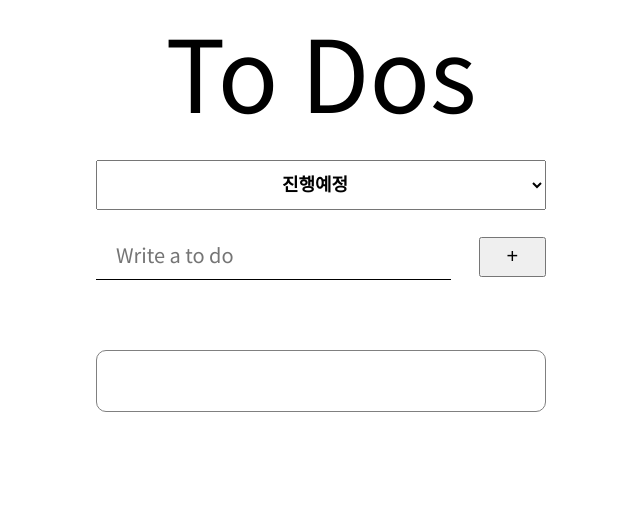
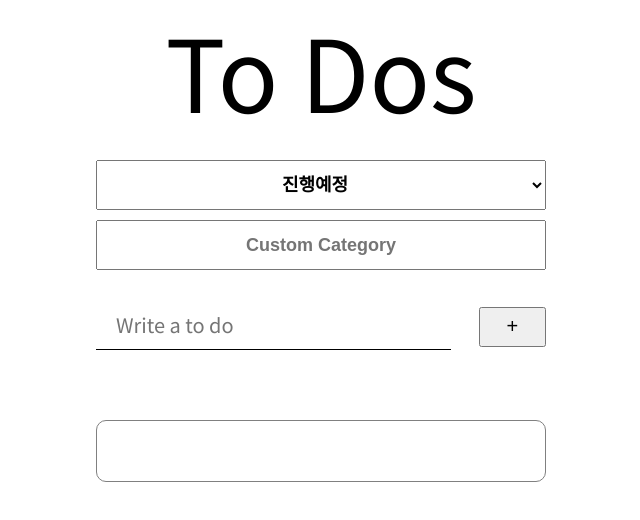
Before and after one commit to wonyj0228/simple-todo, a React (Create React App) app: page / in a window 1280 px wide. Shown: the top 520 px of the page, without its empty margins (319-959 px from the left). Built offline with nearby package versions, Linux system fonts and the light colour scheme.

Commit message:
커스텀카테고리 기능 추가

```diff
--- a/src/atoms.tsx
+++ b/src/atoms.tsx
@@ -27,21 +27,31 @@ Enums
 
 */
 
+/*
 export enum Categories {
   'TO_DO' = 'TO_DO',
   'DOING' = 'DOING',
   'DONE' = 'DONE',
 }
+*/
 
 export interface IToDo {
   text: string;
   id: number;
-  category: Categories;
+  category: string;
 }
 
-export const categoryState = atom<Categories>({
-  key: 'category',
-  default: Categories.TO_DO,
+export interface ICategory {
+  list: { [key: string]: string };
+  category: string;
+}
+
+export const categoryState = atom<ICategory>({
+  key: 'categoryList',
+  default: {
+    list: { TO_DO: '진행예정', DOING: '진행중', DONE: '완료' },
+    category: 'TO_DO',
+  },
 });
 
 const localData =
@@ -55,7 +65,7 @@ export const toDoSelector = selector({
   key: 'toDoSelector',
   get: ({ get }) => {
     const toDos = get(toDoState);
-    const category = get(categoryState);
+    const { category } = get(categoryState);
 
     return toDos.filter((toDo) => toDo.category === category);
   },
--- a/src/components/CreateToDo.tsx
+++ b/src/components/CreateToDo.tsx
@@ -10,7 +10,7 @@ const Form = styled.form`
 `;
 
 const TodoInput = styled.input`
-  margin-top: 20px;
+  margin-top: 30px;
   width: 70%;
   font-size: 20px;
   font-family: 'Noto Sans KR', sans-serif;
@@ -36,7 +36,7 @@ interface IForm {
 function CreateToDo() {
   const { register, handleSubmit, setValue } = useForm<IForm>();
   const [toDos, setToDos] = useRecoilState(toDoState);
-  const category = useRecoilValue(categoryState);
+  const { category } = useRecoilValue(categoryState);
 
   const onValid = ({ toDo }: IForm) => {
     setToDos((oldToDos) => {
--- a/src/components/ToDo.tsx
+++ b/src/components/ToDo.tsx
@@ -1,5 +1,5 @@
 import { useRecoilState, useSetRecoilState } from 'recoil';
-import { Categories, IToDo, toDoState } from '../atoms';
+import { categoryState, IToDo, toDoState } from '../atoms';
 import styled from 'styled-components';
 
 const Container = styled.li`
@@ -13,6 +13,7 @@ const Btn = styled.button`
 
 function ToDo({ text, category, id }: IToDo) {
   const setToDos = useSetRecoilState(toDoState);
+  const [{ list }] = useRecoilState(categoryState);
 
   const onClick = (e: React.MouseEvent<HTMLButtonElement>) => {
     const {
@@ -23,7 +24,7 @@ function ToDo({ text, category, id }: IToDo) {
     // 따라서 새로운 배열을 return해줘야함. -> 기존의 state는 Immutability(불변)
     setToDos((toDos) => {
       const idx = toDos.findIndex((todo) => todo.id === id);
-      const newToDo = { text, id, category: name as Categories };
+      const newToDo = { text, id, category: name };
       const upDateVal = [
         ...toDos.slice(0, idx),
         newToDo,
@@ -45,18 +46,18 @@ function ToDo({ text, category, id }: IToDo) {
   return (
     <Container>
       {text}
-      {category !== Categories.DOING && (
-        <Btn name={Categories.DOING} onClick={onClick}>
+      {category !== 'DOING' && (
+        <Btn name="DOING" onClick={onClick}>
           진행중
         </Btn>
       )}
-      {category !== Categories.TO_DO && (
-        <Btn name={Categories.TO_DO} onClick={onClick}>
+      {category !== 'TO_DO' && (
+        <Btn name="TO_DO" onClick={onClick}>
           진행예정
         </Btn>
       )}
-      {category !== Categories.DONE && (
-        <Btn name={Categories.DONE} onClick={onClick}>
+      {category !== 'DONE' && (
+        <Btn name="DONE" onClick={onClick}>
           완료
         </Btn>
       )}
--- a/src/components/ToDoList.tsx
+++ b/src/components/ToDoList.tsx
@@ -1,8 +1,9 @@
 import { useRecoilState, useRecoilValue } from 'recoil';
 import CreateToDo from './CreateToDo';
-import { Categories, categoryState, toDoSelector, toDoState } from '../atoms';
+import { categoryState, toDoSelector } from '../atoms';
 import ToDo from './ToDo';
 import styled from 'styled-components';
+import { useForm } from 'react-hook-form';
 
 const Container = styled.div`
   margin: 0 auto;
@@ -27,12 +28,30 @@ const CategorySelect = styled.select`
   text-align: center;
 `;
 
+const Form = styled.form`
+  width: 100%;
+`;
+const CreateCategory = styled.input`
+  margin-top: 10px;
+  width: 100%;
+  height: 50px;
+  box-sizing: border-box;
+
+  font-size: 18px;
+  font-weight: bold;
+  text-align: center;
+`;
+
 const ToDosBox = styled.div`
   margin-top: 70px;
   padding: 30px 20px;
   border: 1px solid gray;
   border-radius: 10px;
 `;
+
+interface IForm {
+  newCategory: string;
+}
 
 function ToDoList() {
   // const toDos = useRecoilValue(toDoState);
@@ -41,20 +60,46 @@ function ToDoList() {
   const toDos = useRecoilValue(toDoSelector);
   // useRecoilState : atom의 value 와 value를 수정할 수 있는 함수를 반환
   const [category, setCategory] = useRecoilState(categoryState);
+  const { register, handleSubmit, setValue } = useForm<IForm>();
 
   const onInput = (e: React.FormEvent<HTMLSelectElement>) => {
-    setCategory(e.currentTarget.value as Categories);
+    setCategory((prev) => {
+      const newCategory = { list: prev.list, category: e.currentTarget.value };
+      return newCategory;
+    });
+  };
+
+  const onValid = ({ newCategory }: IForm) => {
+    setCategory((prevCategory) => {
+      const newObj = {
+        list: { ...prevCategory.list },
+        category: newCategory,
+      };
+      newObj.list[Date.now()] = newCategory;
+      return newObj;
+    });
+    setValue('newCategory', '');
   };
 
   return (
     <Container>
       <Title>To Dos</Title>
 
-      <CategorySelect value={category} onInput={onInput}>
-        <option value={Categories.TO_DO}>진행예정</option>
-        <option value={Categories.DOING}>진행중</option>
-        <option value={Categories.DONE}>완료</option>
+      <CategorySelect value={category.category} onInput={onInput}>
+        {Object.keys(category.list).map((categoryKey) => {
+          return (
+            <option key={categoryKey} value={categoryKey}>
+              {category.list[categoryKey]}
+            </option>
+          );
+        })}
       </CategorySelect>
+      <Form onSubmit={handleSubmit(onValid)}>
+        <CreateCategory
+          {...register('newCategory', { required: 'Please Write a Category' })}
+          placeholder="Custom Category"
+        />
+      </Form>
 
       <CreateToDo />
       <ToDosBox>
```
